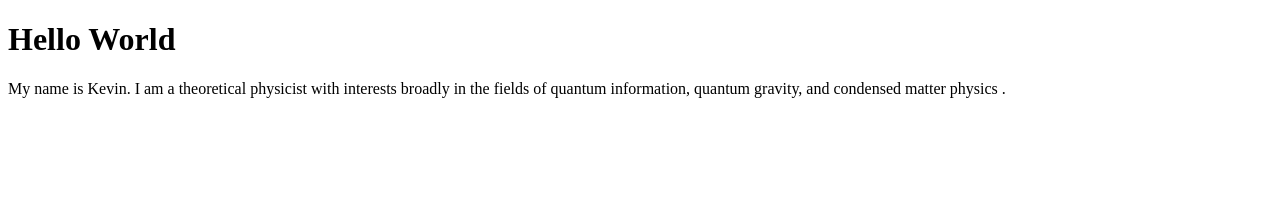
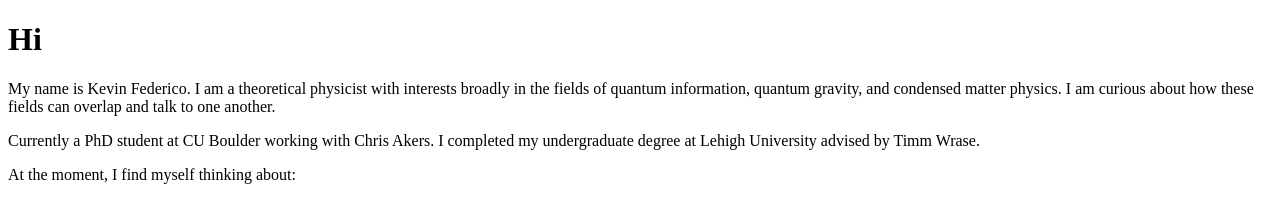
Before and after one commit to kfed0408/kfed0408.github.io, a plain HTML site: page index.html in a window 1280 px wide. Drawn offline with Linux system fonts and the light colour scheme.

Commit message:
Update index.html

```diff
--- a/index.html
+++ b/index.html
@@ -1,7 +1,9 @@
 <!DOCTYPE html>
 <html>
 <body>
-<h1>Hello World</h1>
-<p>My name is Kevin. I am a theoretical physicist with interests broadly in the fields of quantum information, quantum gravity, and condensed matter physics .</p>
+<h1>Hi</h1>
+<p>My name is Kevin Federico. I am a theoretical physicist with interests broadly in the fields of quantum information, quantum gravity, and condensed matter physics. I am curious about how these fields can overlap and talk to one another.</p>
+<p>Currently a PhD student at CU Boulder working with Chris Akers. I completed my undergraduate degree at Lehigh University advised by Timm Wrase.</p>
+<p>At the moment, I find myself thinking about:</p>
 </body>
 </html>
```
